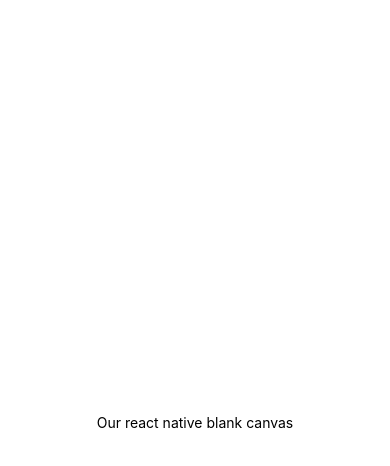
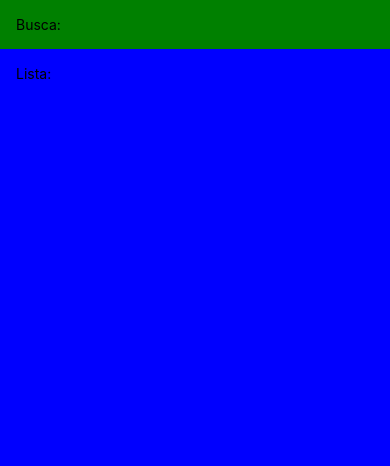
Before and after one commit to Cristianoaf81GIT/NewMeals2Go, a React Native app: screen / in a window 390 px wide. Shown: the top 466 px of the page. Built offline with nearby package versions, Linux system fonts and the light colour scheme.

Commit message:
feat(setup code styling): add react-native eslint configuration
Closes #main

```diff
--- a/App.js
+++ /dev/null
@@ -1,18 +0,0 @@
-import { StatusBar } from 'expo-status-bar';
-import { StyleSheet, Text, View } from 'react-native';
-
-export default function App() {
-  return (
-    <View style={styles.container}>
-      <Text>Our react native blank canvas</Text>
-    </View>
-  );
-}
-
-const styles = StyleSheet.create({
-  container: {
-    flex: 1,
-    alignItems: 'center',
-    justifyContent: 'center'
-  },
-});
--- /dev/null
+++ b/App.jsx
@@ -0,0 +1,38 @@
+import React from 'react';
+import { StatusBar as ExporStatusBar } from 'expo-status-bar';
+import {
+  StyleSheet, Text, View, SafeAreaView, Platform, StatusBar as Bar,
+} from 'react-native';
+
+const styles = StyleSheet.create({
+  container: {
+    flex: 1,
+    marginTop: Bar.currentHeight + 1,
+  },
+  search: {
+    padding: 16,
+    backgroundColor: 'green',
+    marginTop: Platform.OS === 'android' ? Bar.currentHeight + 1 : 0,
+  },
+  list: { flex: 1, padding: 16, backgroundColor: 'blue' },
+});
+
+const StatusBarStyles = {
+  AUTO: 'auto',
+};
+
+export default function App() {
+  return (
+    <>
+      <SafeAreaView style={styles.container}>
+        <View style={styles.search}>
+          <Text>Busca:</Text>
+        </View>
+        <View style={styles.list}>
+          <Text>Lista:</Text>
+        </View>
+      </SafeAreaView>
+      <ExporStatusBar style={StatusBarStyles.AUTO} />
+    </>
+  );
+}
--- a/babel.config.js
+++ b/babel.config.js
@@ -1,6 +1,6 @@
-module.exports = function(api) {
+module.exports = function (api) {
   api.cache(true);
   return {
-    presets: ['babel-preset-expo'],
+    presets: ["babel-preset-expo"]
   };
 };
--- /dev/null
+++ b/src/index.js
@@ -0,0 +1 @@
+import * as z from "expo";
```
Also changed, not shown: eslint.config.mjs (added, +35 -0 lines), package.json (+18 -4 lines), .prettierrc.json (added), 2 other files (tests, documents, lock files or other folders).
